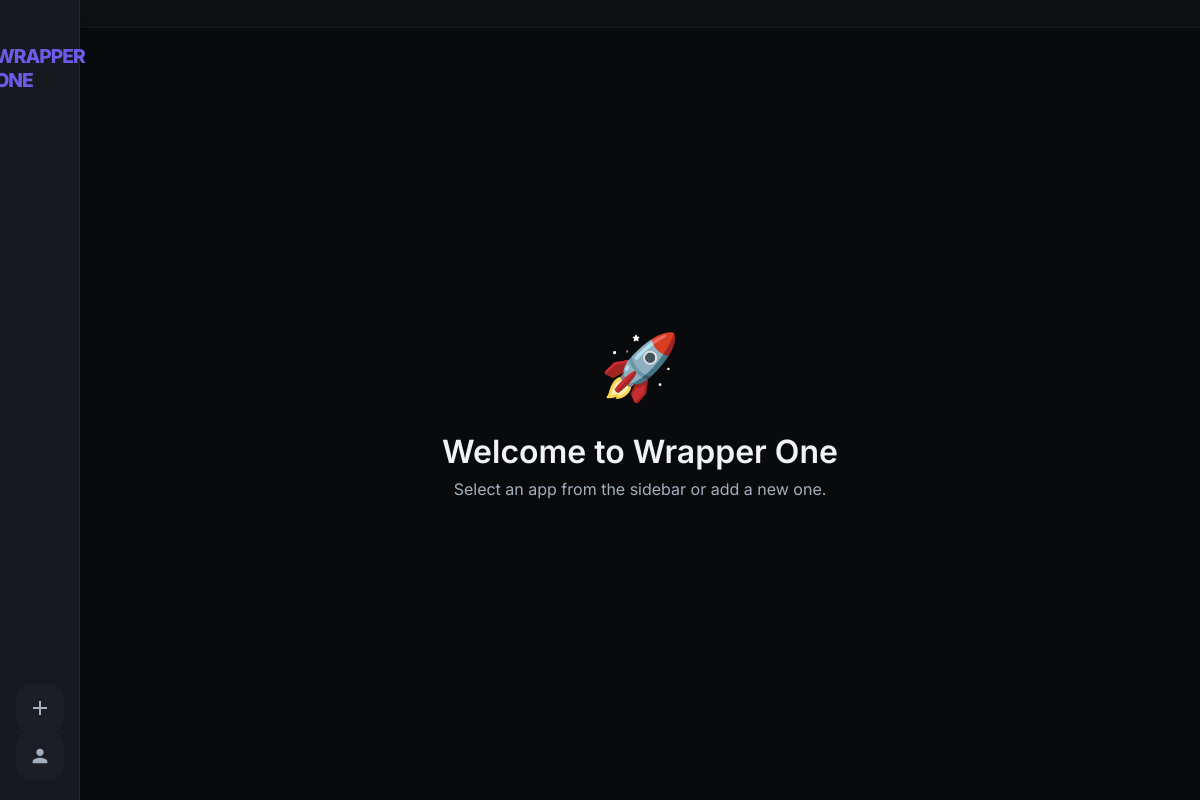
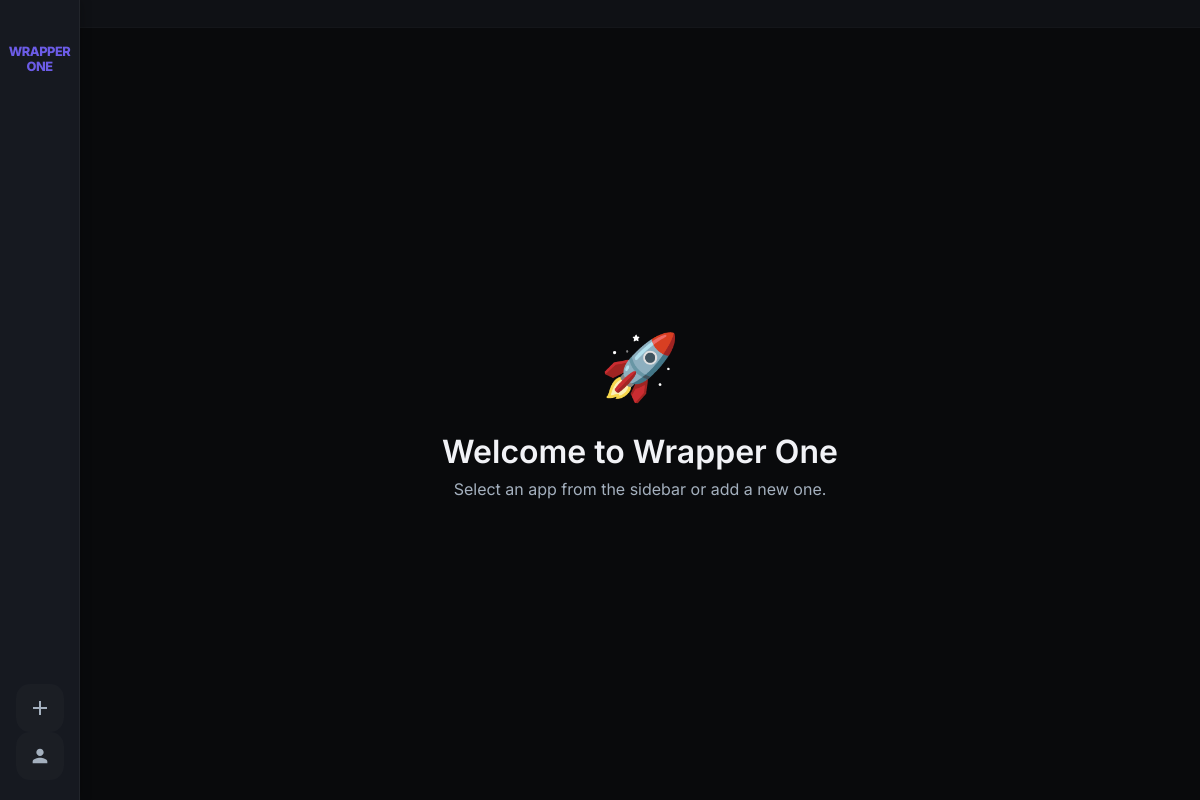
Before and after one commit to bunkercreativomx-maker/aio-wrapper, an Electron app: page index.html in a window 1200 px wide. Drawn offline with Linux system fonts and the light colour scheme; no server answers.

Commit message:
Texto de Wrapper One arreglado

```diff
--- a/styles.css
+++ b/styles.css
@@ -66,10 +66,14 @@
 
 .logo {
     font-weight: 800;
-    font-size: 1.2rem;
+    font-size: 0.8rem;
     color: var(--accent);
-    letter-spacing: -1px;
+    letter-spacing: -0.5px;
     text-transform: uppercase;
+    text-align: center;
+    line-height: 1.2;
+    padding: 0 4px;
+    word-break: break-word;
 }
 
 .app-list {
```
